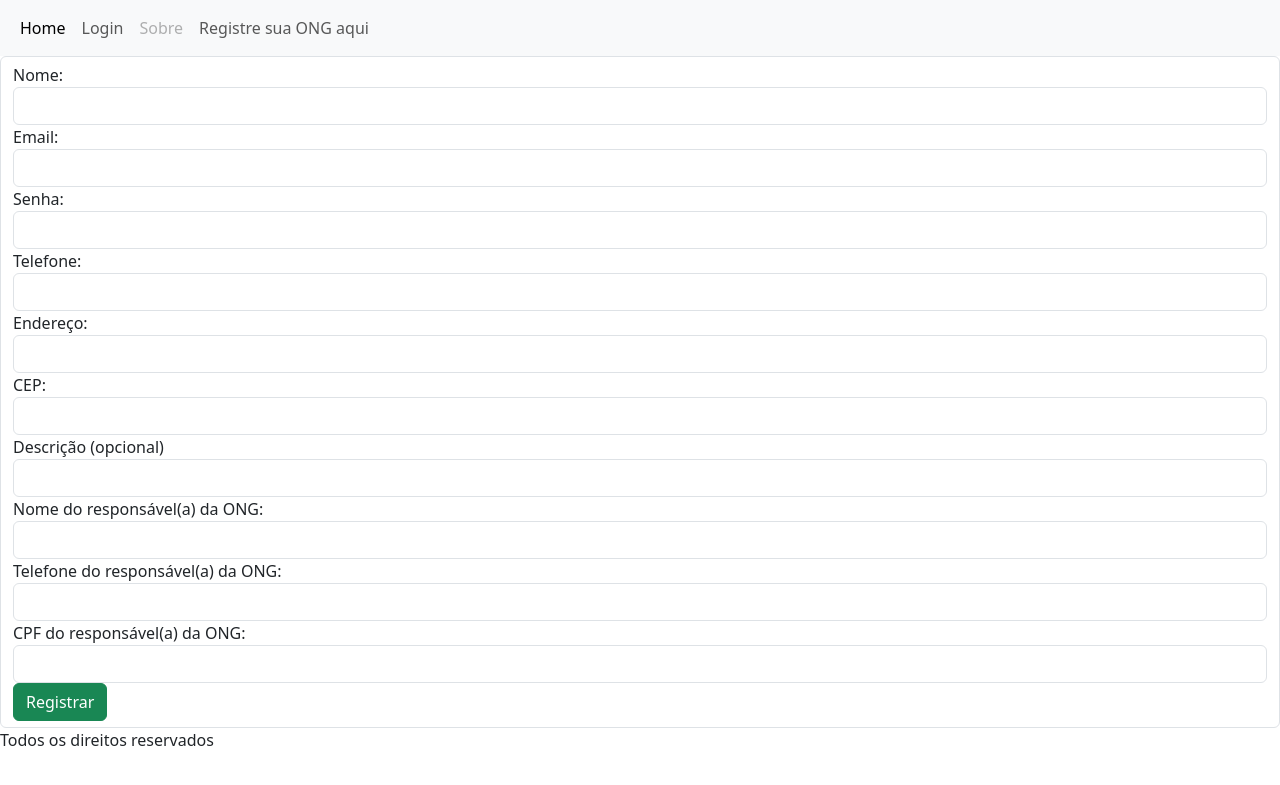
After one commit to b3rn2070/Animal-Aider, a Flask app: page /ong_register in a window 1280 px wide. The commit adds this page. Shown: the top 785 px of the page. Run offline with Flask 3, Linux system fonts and the light colour scheme.

Commit message:
FEITO: realizado o sistema e pagina pro cadastro das ONGs TODO: Terminar o sistema de edicao de cadastro de usuario

```diff
--- a/src/app/app.py
+++ b/src/app/app.py
@@ -66,7 +66,6 @@ def register():
                 flash('Usuário já existe!', 'error')
                 return redirect(url_for('register'))
 
-
             if db.saveUser(name, email, password, city):
                 flash('Usuário registrado com sucesso!', 'success')
                 return redirect(url_for('login'))
@@ -106,7 +105,7 @@ def report():
 
 @app.route('/ver_dados')
 def ver_dados():
-    dados = db.showReports() # Exemplo com SQLAlchemy
+    dados = db.showOngs() # Exemplo com SQLAlchemy
     return render_template('dados.html', dados=dados)
 
 @app.route('/user', methods=['GET', 'POST'])
@@ -146,6 +145,33 @@ def user():
 
     return render_template('user.html', user=user)
 
+@app.route('/ong_register', methods=['GET', 'POST'])
+def ong_register():
+    if request.method == 'POST':
+        name = request.form.get('name')
+        email = request.form.get('email')
+        password = request.form.get('password')
+        phone = request.form.get('phone')
+        addr = request.form.get('addr')
+        cep = request.form.get('cep')
+        desc = request.form.get('desc')
+        cep = request.form.get('cep')
+        phone_dono = request.form.get('phone_dono')
+        name_dono = request.form.get('name_dono')
+        cpf = request.form.get('cpf')
+
+        if db.getOng(email):
+            flash('Ong já existente', 'info')
+            return redirect(url_for('index'))
+        if db.saveOng(name, phone, email, password, addr, cep, name_dono, phone_dono, cpf, desc):
+            flash('Sucesso no cadastro.', 'info')
+            return redirect(url_for('index'))
+        else:
+            flash('Erro no cadastro.', 'info')
+            return redirect(url_for('index'))
+
+    return render_template('ong_register.html')
+
 
 if __name__ == "__main__":
     app.run(debug=True)
--- a/src/templates/base.html
+++ b/src/templates/base.html
@@ -25,6 +25,7 @@
                         <a class="nav-link" href="{{ url_for('login') }}">Login</a>
                     {% endif %}
                     <a class="nav-link disabled" aria-disabled="true">Sobre</a>
+                    <a class="nav-link" href="{{ url_for('ong_register') }}">Registre sua ONG aqui</a>
                 </div>
             </div>
         </div>
--- a/src/templates/dados.html
+++ b/src/templates/dados.html
@@ -1,6 +1,6 @@
 <h2>relatorios teste</h2>
 <ul>
     {% for dado in dados %}
-        <li>{{ dado[0] }} - {{ dado[1] }} - {{ dado[2] }} - {{ dado[3] }} - {{ dado[4] }} - {{ dado[5] }}</li>
+        <li>{{ dado[0] }} - {{ dado[1] }} - {{ dado[2] }} - {{ dado[3] }} - {{ dado[4] }} - {{ dado[5] }} - {{ dado[6] }} - {{ dado[7] }} - {{ dado[8] }} - {{ dado[9] }}</li>
     {% endfor %}
 </ul>
--- /dev/null
+++ b/src/templates/ong_register.html
@@ -0,0 +1,46 @@
+{% extends 'base.html' %}
+{% block conteudo %}
+    <form action="{{url_for('register')}}" method="POST" class="form-control">
+        <div>
+            <label for="name">Nome:</label>
+            <input type="text" class="form-control" name="name" required/>
+        </div>
+        <div>
+            <label for="email">Email:</label>
+            <input type="email" class="form-control" name="email" required/>
+        </div>
+        <div>
+            <label for="password">Senha:</label>
+            <input type="password" class="form-control" name="password" required/>
+        </div>
+        <div>
+            <label for="city">Telefone:</label>
+            <input type="text" class="form-control" name="phone" required/>
+        </div>
+        <div>
+            <label for="city">Endereço:</label>
+            <input type="text" class="form-control" name="addr" required/>
+        </div>
+        <div>
+            <label for="city">CEP:</label>
+            <input type="text" class="form-control" name="cep" required/>
+        </div>
+        <div>
+            <label for="city">Descrição (opcional)</label>
+            <input type="text" class="form-control" name="desc"/>
+        </div>
+        <div>
+            <label for="city">Nome do responsável(a) da ONG:</label>
+            <input type="text" class="form-control" name="dono" required/>
+        </div>
+        <div>
+            <label for="city">Telefone do responsável(a) da ONG:</label>
+            <input type="text" class="form-control" name="phone_dono" required/>
+        </div>
+        <div>
+            <label for="city">CPF do responsável(a) da ONG:</label>
+            <input type="text" class="form-control" name="cpf" required/>
+        </div>
+        <button class="btn btn-success">Registrar</button>
+    </form>
+{% endblock conteudo %}
--- a/src/templates/user.html
+++ b/src/templates/user.html
@@ -2,8 +2,8 @@
 {% block conteudo %}
 <h1>Perfil do Usuário</h1>
 <div class="user-profile">
-    <form action="{{ url_for('user')}}" method="post"><label><strong>Nome:</strong></label> <input type="text" value="{{ user[1] }}" name="name" id="">  <input type="button" value="Editar"></form>
-    <form action="{{ url_for('user')}}" method="post"><label><strong>Email:</strong></label> <input type="text" value="{{ user[2] }}" name="email" id=""> <input type="button" value="Editar"></form>
-    <form action="{{ url_for('user')}}" method="post"><label><strong>Cidade:</strong></label> <input type="text" value="{{ user[4] }}" name="city" id=""> <input type="button" value="Editar"></form>
+    <form action="{{ url_for('user')}}" method="post"><label><strong>Nome:</strong></label> <input type="text" value="{{ user[1] }}" name="name" >  <input type="button" value="Editar"></form>
+    <form action="{{ url_for('user')}}" method="post"><label><strong>Email:</strong></label> <input type="text" value="{{ user[2] }}" name="email" > <input type="button" value="Editar"></form>
+    <form action="{{ url_for('user')}}" method="post"><label><strong>Cidade:</strong></label> <input type="text" value="{{ user[4] }}" name="city" > <input type="button" value="Editar"></form>
 </div>
 {% endblock conteudo %}
```
Also changed, not shown: src/app/db.py (+29 -1 lines), randomKeyGen.py (renamed from penis.py).
